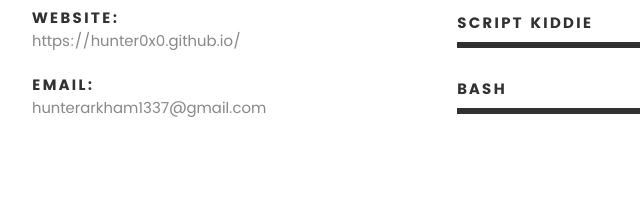
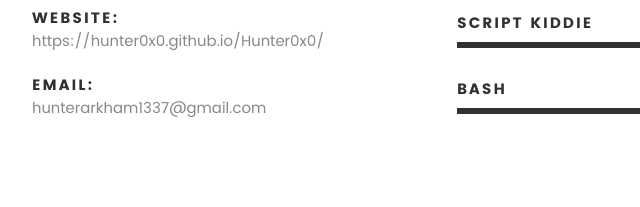
Before and after one commit to Hunter0x0/Hunter0x0, a plain HTML site: page index.html in a window 1280 px wide. Shown: the part 1451-1658 px from the top of the page, 203-843 px from the left. Drawn offline with Linux system fonts and the light colour scheme.

Commit message:
Update index.html

```diff
--- a/index.html
+++ b/index.html
@@ -110,7 +110,7 @@
    				</li>
    				<li>
    					<strong>Website:</strong>
-   					<span>https://hunter0x0.github.io/</span>
+   					<span>https://hunter0x0.github.io/Hunter0x0/</span>
    				</li>
    				<li>
    					<strong>Email:</strong>
```
